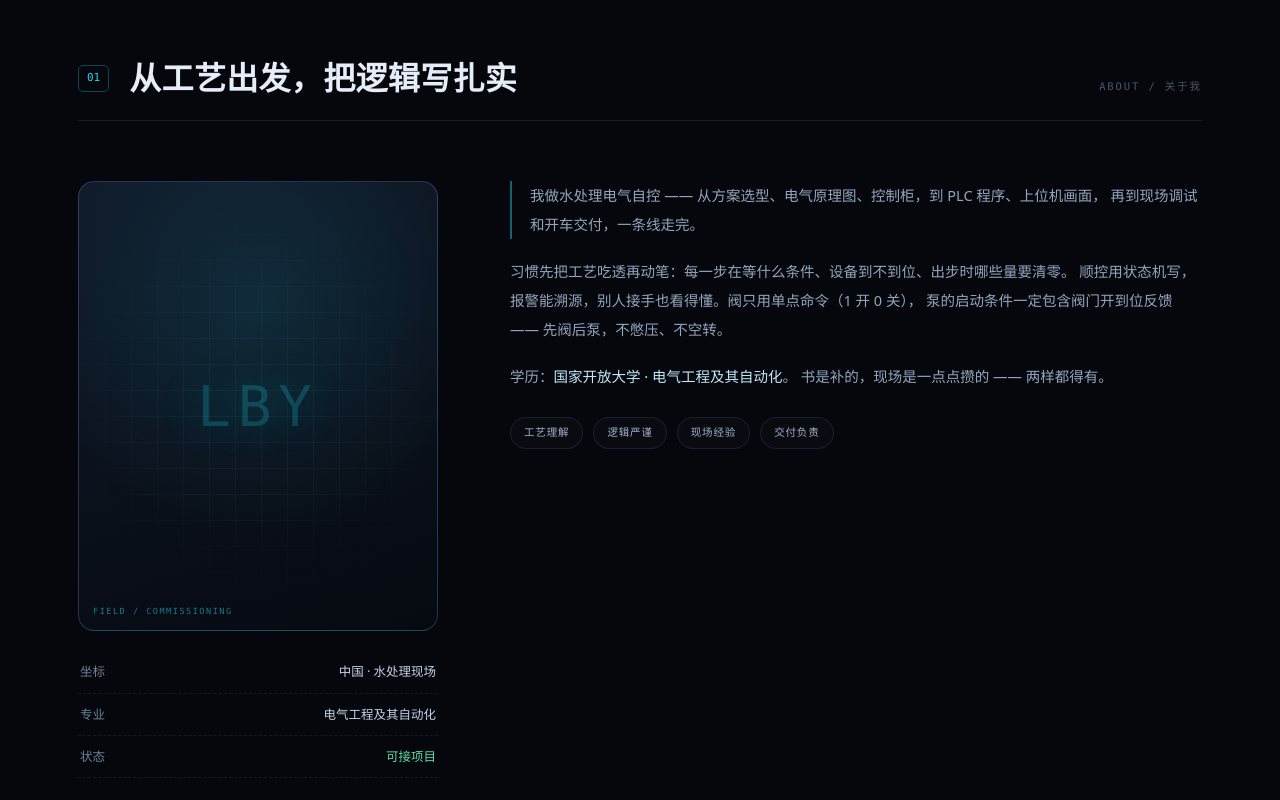
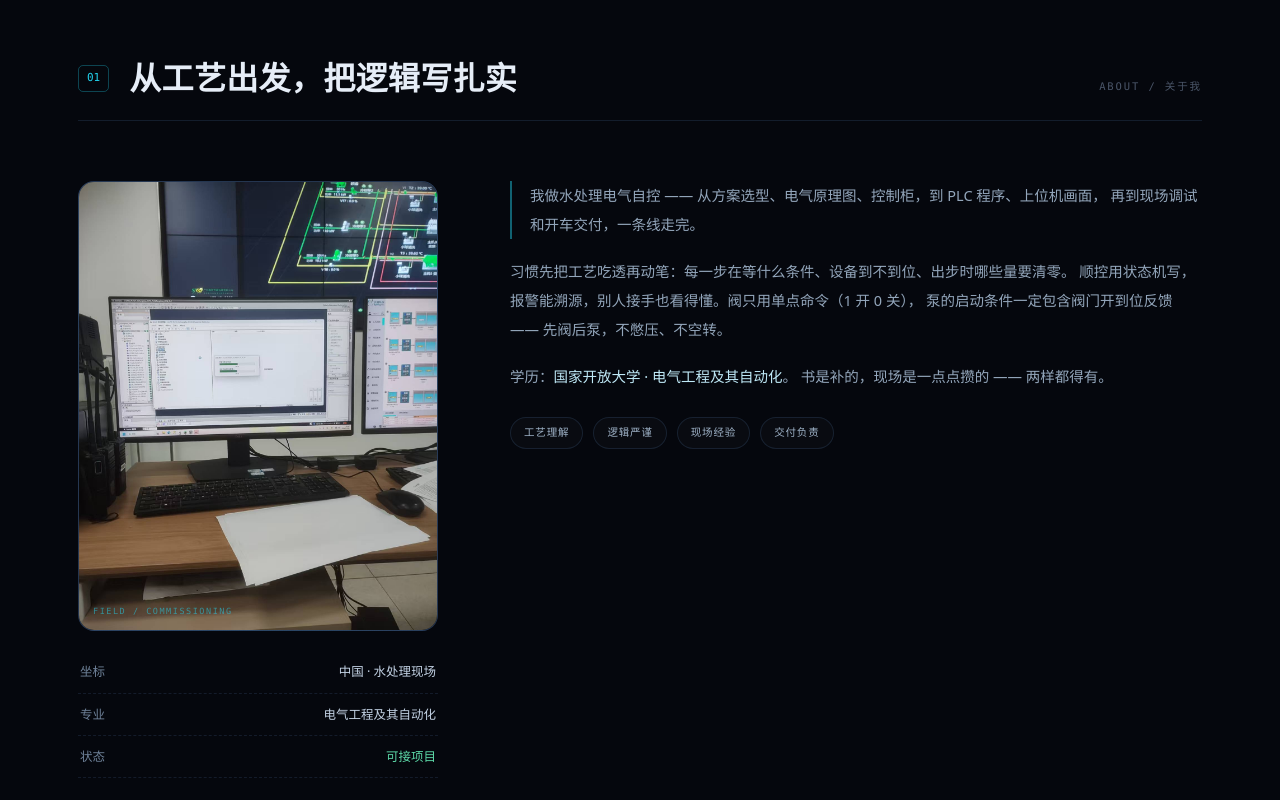
Before and after one commit to longbingyang1993-afk/longbingyang1993-afk.github.io, a plain HTML site: page index.html in a window 1280 px wide. Shown: the part 968-1768 px from the top of the page. Drawn offline with Linux system fonts and the light colour scheme.

Commit message:
deploy: 龙兵阳个人网站

```diff
--- a/index.html
+++ b/index.html
@@ -177,8 +177,7 @@
       <div class="about-grid">
         <div class="about-portrait" data-reveal>
           <div class="portrait-frame">
-            <!-- 替换为你的现场照：把 assets/img/avatar.jpg 放进去，并把下面这行 div 换成 <img src="assets/img/avatar.jpg" alt="龙兵阳"> -->
-            <div class="portrait-ph">LBY</div>
+            <img src="assets/img/avatar.jpg" alt="龙兵阳 · 现场工作台（TIA Portal 编程与中控大屏）">
             <span class="portrait-tag">FIELD / COMMISSIONING</span>
           </div>
           <ul class="portrait-meta">
```
Also changed, not shown: assets/img/avatar.jpg (added).
